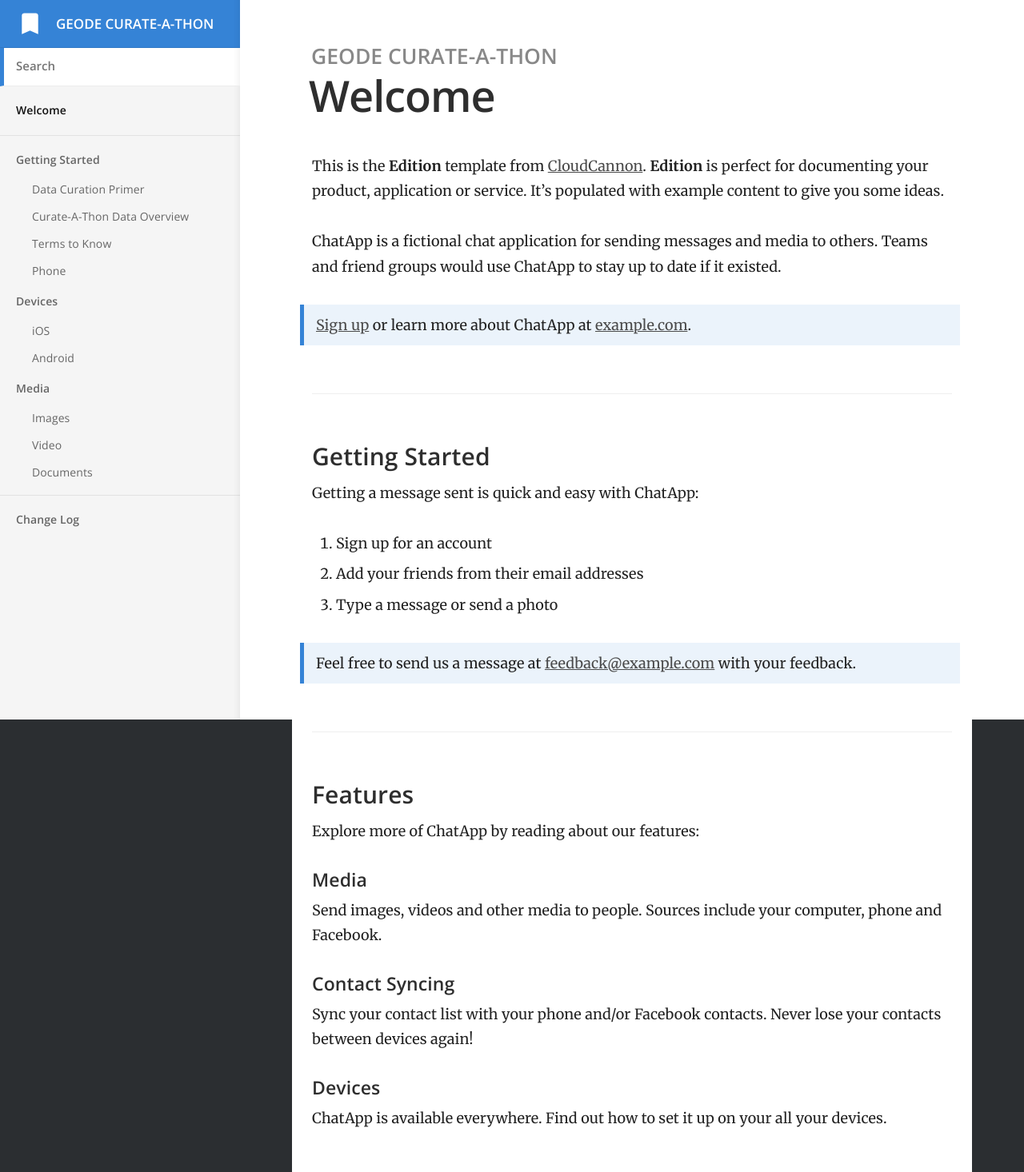
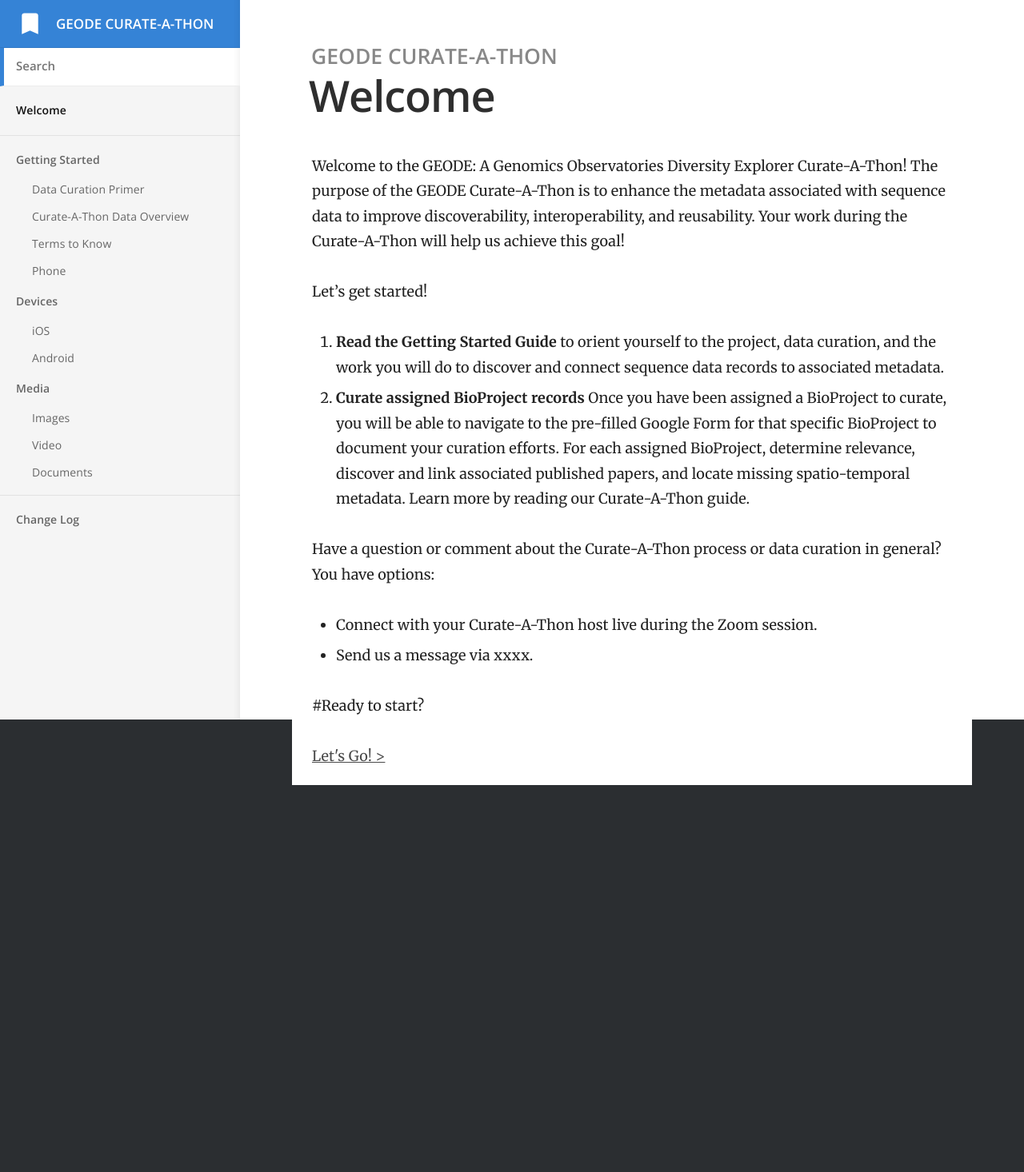
Before and after one commit to bdezray/GEODE-Curate-A-Thon, a Jekyll site: the page built from index.md, in a window 1280 px wide. Shown: the whole page at 80% size. Built offline with Jekyll 4.4.1, drawn with Linux system fonts in a browser that asks for light colours; after the commit the page ends 982 px from its top, so only the background shows below that.

Commit message:
Edit home and terms to know

```diff
--- a/index.md
+++ b/index.md
@@ -2,37 +2,18 @@
 title: Welcome
 ---
 
-This is the **Edition** template from [CloudCannon](http://cloudcannon.com/).
-**Edition** is perfect for documenting your product, application or service.
-It's populated with example content to give you some ideas.
+Welcome to the GEODE: A Genomics Observatories Diversity Explorer Curate-A-Thon! The purpose of the GEODE Curate-A-Thon is to enhance the metadata associated with sequence data to improve discoverability, interoperability, and reusability. Your work during the Curate-A-Thon will help us achieve this goal!
 
-ChatApp is a fictional chat application for sending messages and media to others.
-Teams and friend groups would use ChatApp to stay up to date if it existed.
+Let's get started!
 
-> [Sign up](http://example.com/signup) or learn more about ChatApp at [example.com](http://example.com/).
+1. **Read the Getting Started Guide** to orient yourself to the project, data curation, and the work you will do to discover and connect sequence data records to associated metadata.
+2. **Curate assigned BioProject records** Once you have been assigned a BioProject to curate, you will be able to navigate to the pre-filled Google Form for that specific BioProject to document your curation efforts. For each assigned BioProject, determine relevance, discover and link associated published papers, and locate missing spatio-temporal metadata. Learn more by reading our Curate-A-Thon guide.
 
-### Getting Started
+Have a question or comment about the Curate-A-Thon process or data curation in general? You have options:
+- Connect with your Curate-A-Thon host live during the Zoom session.
+- Send us a message via xxxx.
 
-Getting a message sent is quick and easy with ChatApp:
-
-1. Sign up for an account
-2. Add your friends from their email addresses
-3. Type a message or send a photo
-
-> Feel free to send us a message at [feedback@example.com](mailto:feedback@example.com) with your feedback.
-
-### Features
-
-Explore more of ChatApp by reading about our features:
-
-#### Media
-
-Send images, videos and other media to people. Sources include your computer, phone and Facebook.
-
-#### Contact Syncing
-
-Sync your contact list with your phone and/or Facebook contacts. Never lose your contacts between devices again!
-
-#### Devices
-
-ChatApp is available everywhere. Find out how to set it up on your all your devices.
+#Ready to start?
+<div class="flex-contianer">
+     <a class="button button-primary" href="/CURATED/modules/module-t"> Let's Go! ></a>
+</div>
```
Also changed, not shown: _docs/Getting Started/Terms to Know.md (+2 -1 lines).
